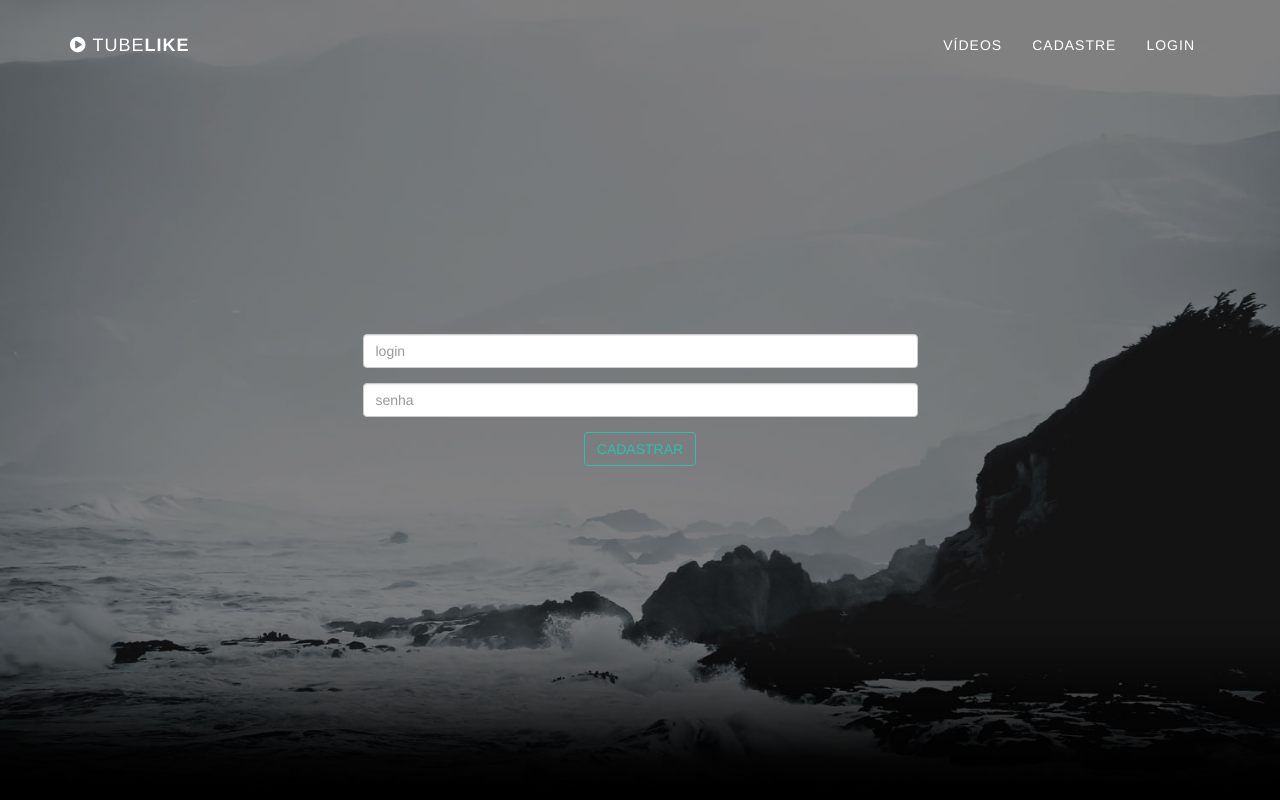
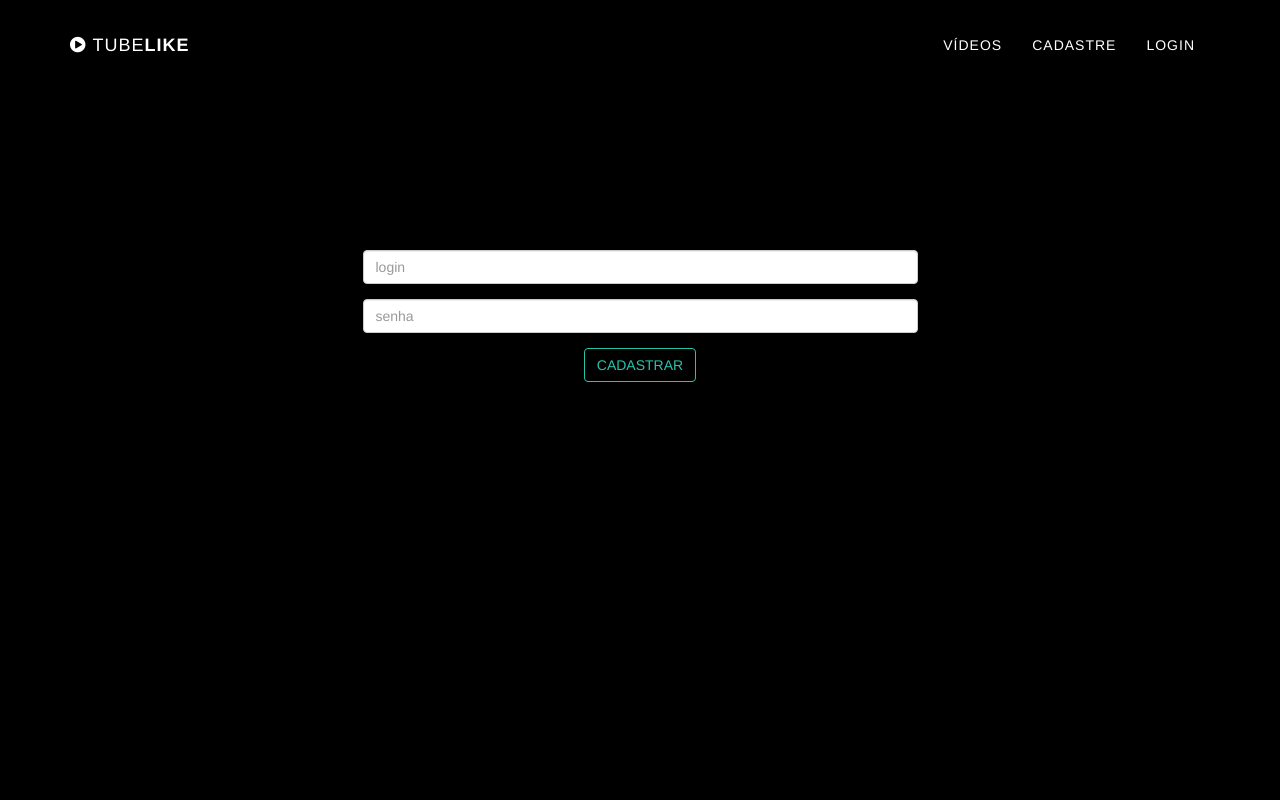
Before and after one commit to viniciusfpe/tubelike, a Django app: page /login/ in a window 1280 px wide. Run offline with Django 3.2, Linux system fonts and the light colour scheme; parts of the project's set-up code (start-up, migrations or seed data) failed here and were passed over; some libraries are stand-ins or nearby versions.

Commit message:
Login final - Template corrigido

```diff
--- a/movie/templates/login.html
+++ b/movie/templates/login.html
@@ -3,9 +3,7 @@
 {% block titulo %}Login{% endblock titulo %}
 
 {% block conteudo %}
-    <section class="intro">
-        <div class="intro-body">
-            <div class="container">
+   <section class="container content-section text-center" style="padding-top: 250px;height: 100%;">
         <div class="row">
         	<div class="col-md-3"></div>
             <div class="col-md-6">
@@ -24,7 +22,5 @@
             </div>
             <div class="col-md-3"></div>
         </div>
-            </div>
-        </div>
     </section>
 {% endblock conteudo %}
```
Also changed, not shown: db.sqlite3. Lines whose indentation alone changed are shown as unchanged.
